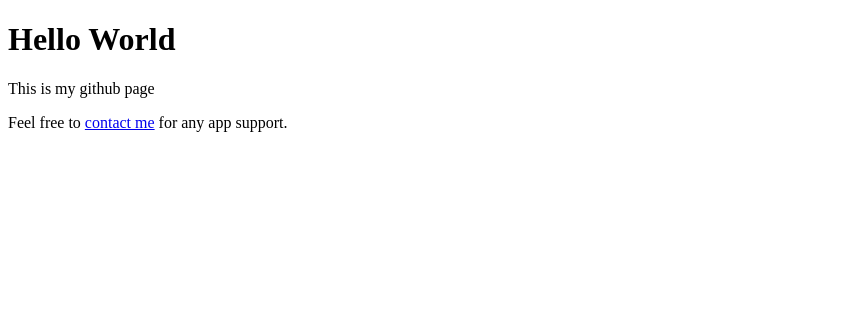
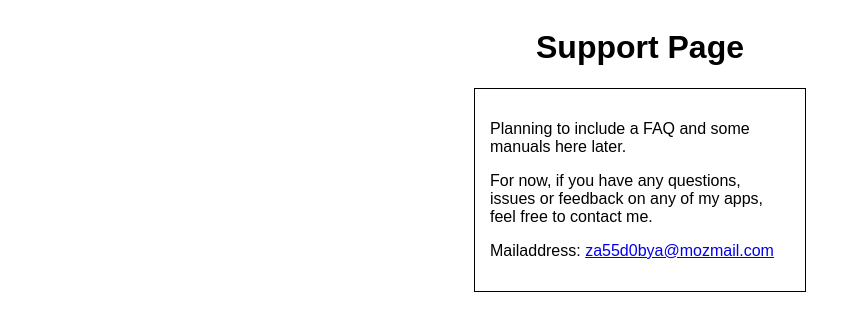
Before and after one commit to rklomp/rklomp.github.io, a plain HTML site: page index.html in a window 1280 px wide. Shown: the whole page, without its empty margins (0-861 px from the left). Drawn offline with Linux system fonts and the light colour scheme.

Commit message:
Updated page

```diff
--- a/index.html
+++ b/index.html
@@ -1,8 +1,23 @@
 <!DOCTYPE html>
 <html>
-<body>
-<h1>Hello World</h1>
-<p>This is my github page</p>
-<p>Feel free to <a href="mailto:za55d0bya@mozmail.com">contact me</a> for any app support.</p>
-</body>
+  <head>
+    <link rel="stylesheet" href="style.css" />
+  </head>
+  <body>
+    <div id="container">
+      <h1>Support Page</h1>
+
+      <div class="box">
+        <p>Planning to include a FAQ and some manuals here later.</p>
+        <p>
+          For now, if you have any questions, issues or feedback on any of my
+          apps, feel free to contact me.
+        </p>
+        <p>
+          Mailaddress:
+          <a href="mailto:za55d0bya@mozmail.com">za55d0bya@mozmail.com</a>
+        </p>
+      </div>
+    </div>
+  </body>
 </html>
--- /dev/null
+++ b/style.css
@@ -0,0 +1,18 @@
+body {
+  font-family: sans-serif;
+}
+
+#container {
+  display: flex;
+  flex: 1;
+  flex-direction: column;
+  justify-content: center;
+  align-items: center;
+}
+
+.box {
+  width: 300px;
+  padding: 15px;
+  text-align: left;
+  border: 1px solid black; /* for demo purposes */
+}
```
